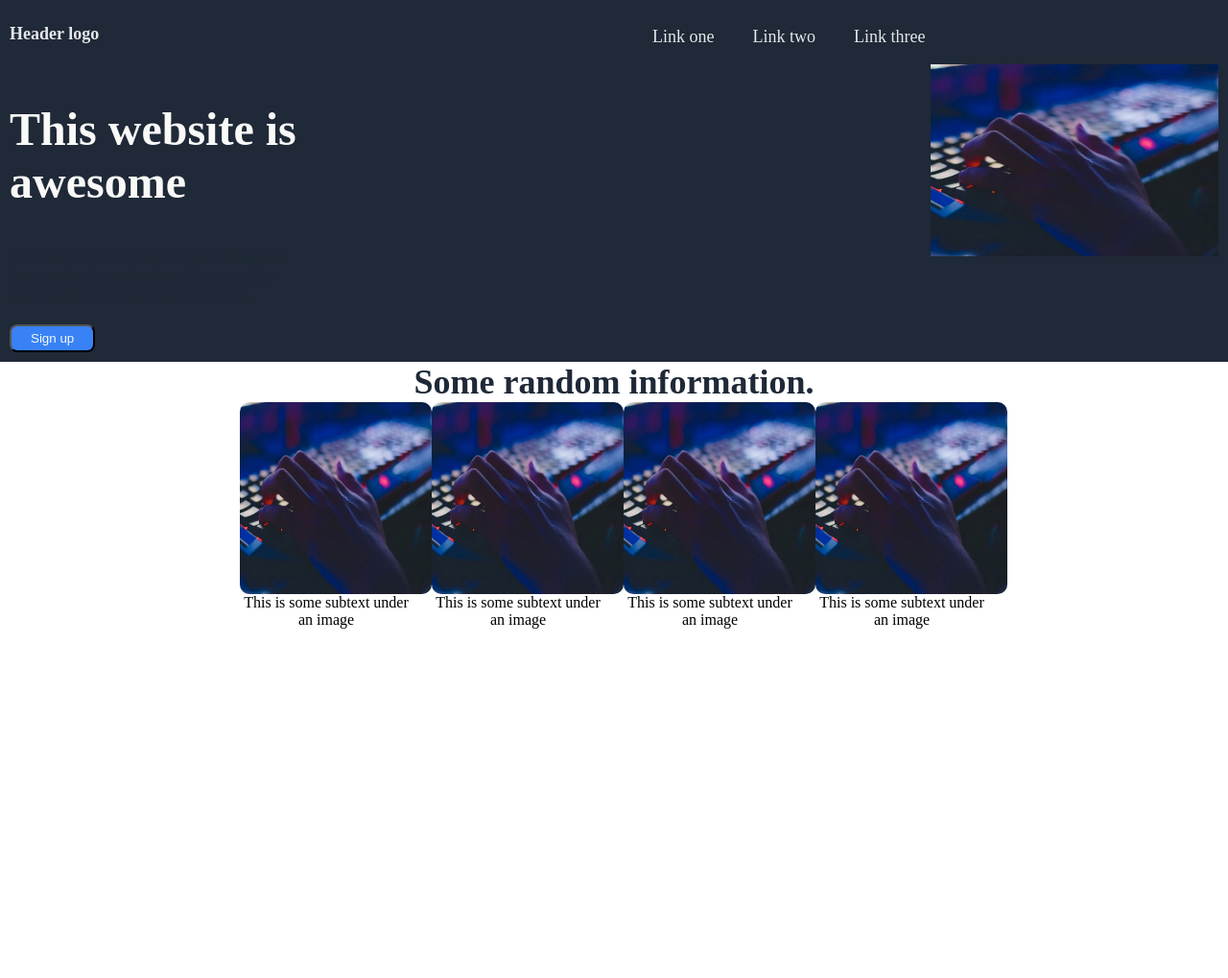
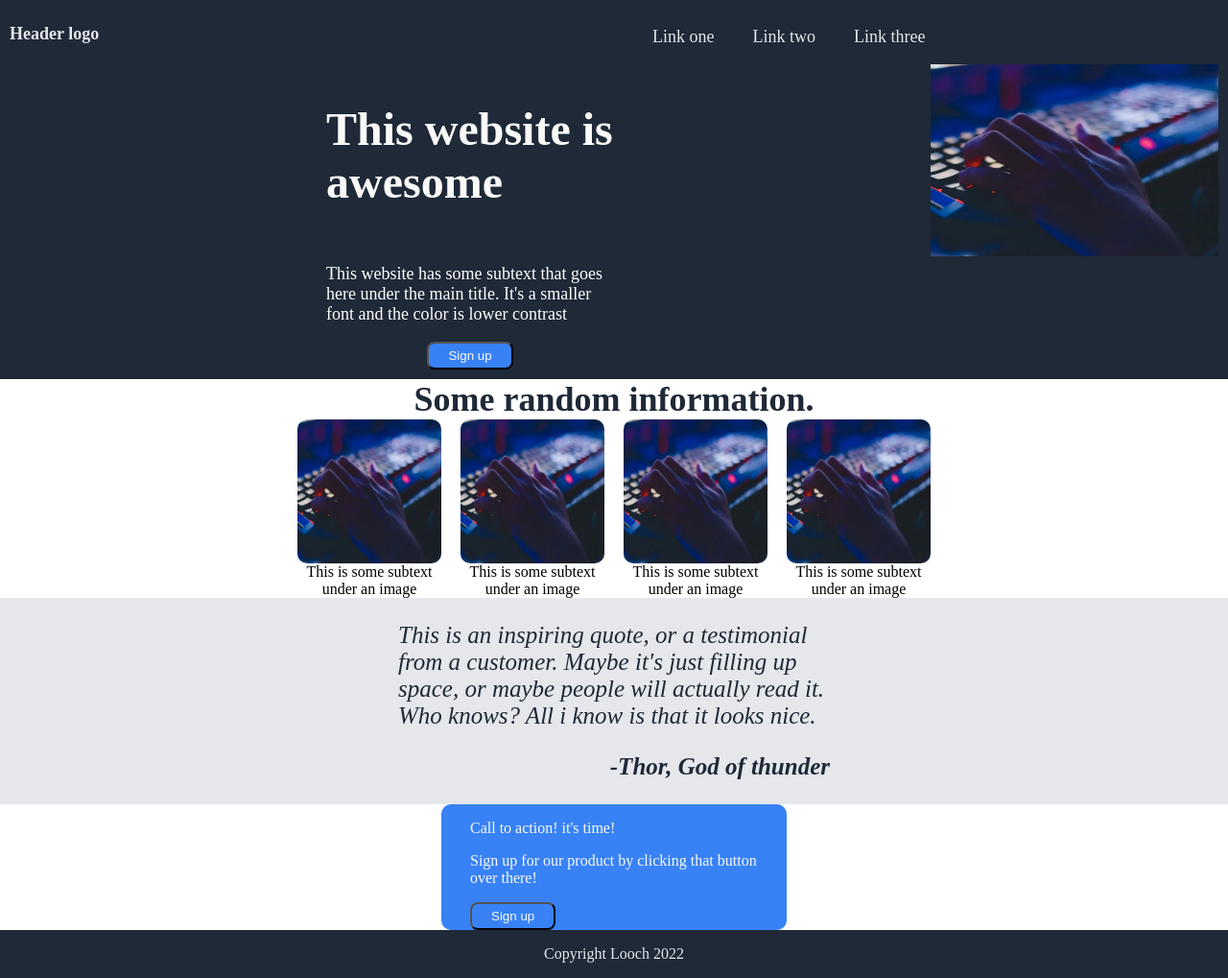
Before and after one commit to Looch8/landing-page, a plain HTML site: page index.html in a window 1280 px wide. Shown: the whole page at 96% size. Before the commit the page ends 800 px from the top, so only its background shows below. Drawn offline with Linux system fonts and the light colour scheme.

Commit message:
finished project for now. will revisit at a later date to finish it

```diff
--- a/index.html
+++ b/index.html
@@ -64,17 +64,25 @@
 
      </section>
 
-     <section>
+     <section class="section-3">
+       <div class="container-3">
+         <p>This is an inspiring quote, or a testimonial from a customer. Maybe it's just filling up space, or maybe people will actually read it. Who knows? All i know is that it looks nice.</p>
+         <div class="thor">
+         <p>-Thor, God of thunder</p>
+         </div>
+       </div>
+      </section>
 
-     </section>
-
-     <section>
-
-     </section>
-
+     <section class="section-4">
+       <div class="container-4">
+         <p>Call to action! it's time!<br></p>
+         <p>Sign up for our product by clicking that button over there!</p>
+         <button class="button button2">Sign up</button>
+        </div>
+      </section>
     </main>
     <footer>
-
+      <p>Copyright Looch 2022</p>
     </footer>
 </body>
 </html>
--- a/style.css
+++ b/style.css
@@ -70,10 +70,15 @@ li {
 
 .div1 {
     flex: 1;
+    display: flex;
+    flex-direction: column;
+    justify-content: center;
+    align-items: center;
 }
 
 .container {
     display: flex;
+
 
 }
 
@@ -90,7 +95,7 @@ li {
 
 
 .subtext {
-    color:#1F2937;
+    color:white;
     display: flex;
     flex-direction: column;
 }
@@ -114,11 +119,56 @@ li {
     flex-direction: column;
 }
 .image-subtext, figcaption {
-    width:180px;
+    width:150px;
     text-align: center;
 }
 .image-subtext img {
-    height:200px;
+    height:150px;
     border-radius: 10px;
-    width:200px;
+    width:150px;
 }
+
+/*section 3*/
+
+.section-3 {
+    display:flex;
+    flex-direction: column;
+    background-color: #e5e7eb;
+
+}
+
+.container-3 {
+    margin: auto;
+    font-size: 25px;
+    font-style:italic;
+    color: #1F2937;
+    width: 450px;
+}
+
+.thor {
+    text-align: end;
+    font-weight: bold;
+}
+
+/*section4*/
+
+.section-4 {
+    display: flex;
+    justify-content: center;
+}
+
+.container-4 {
+    background-color: #3882f6;
+    width: 300px;
+    border-radius: 10px;
+    color: #F9FAF8;
+    padding-left: 30px;
+    padding-right: 30px;
+}
+
+footer {
+    display: flex;
+    justify-content: center;
+    background-color: #1F2937;
+    color: #e5e7eb;
+}
```
